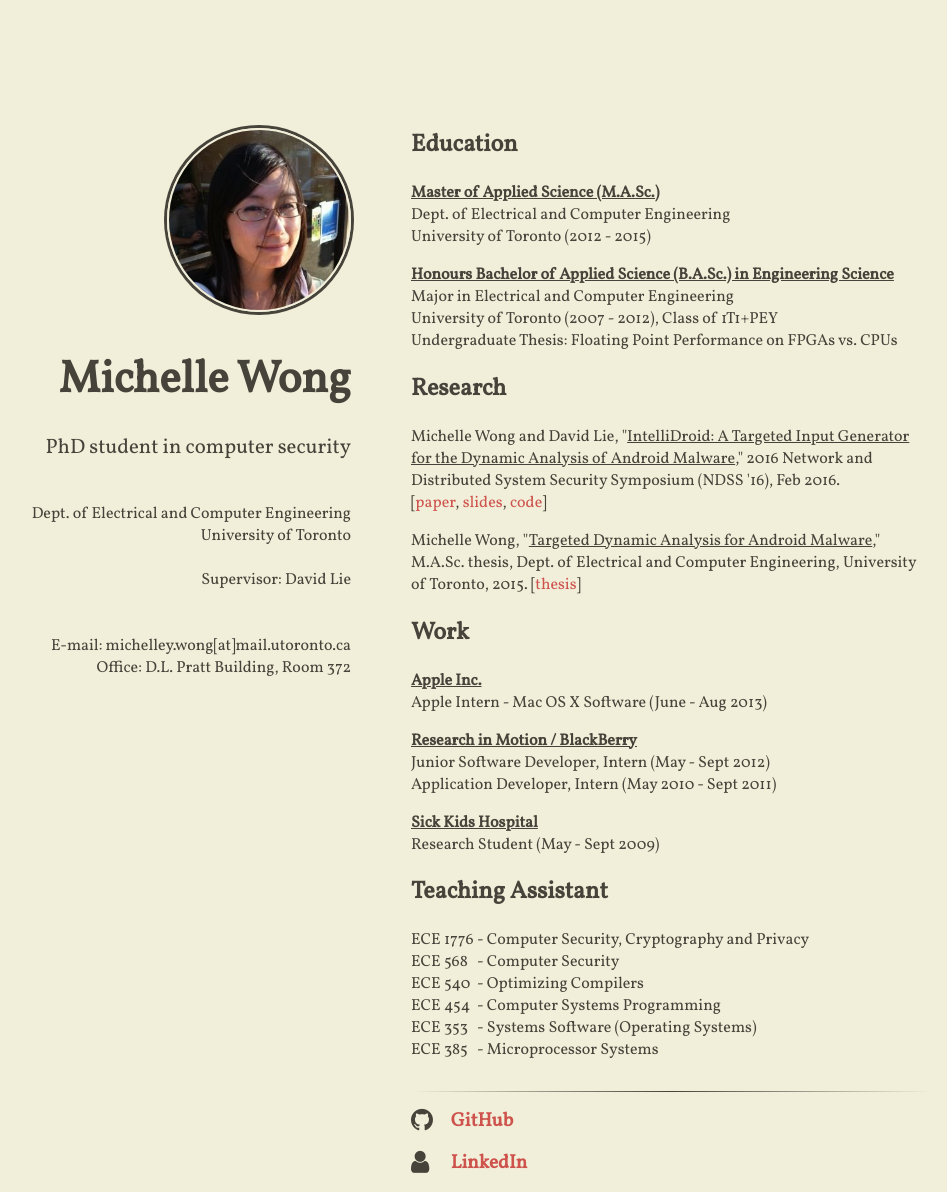
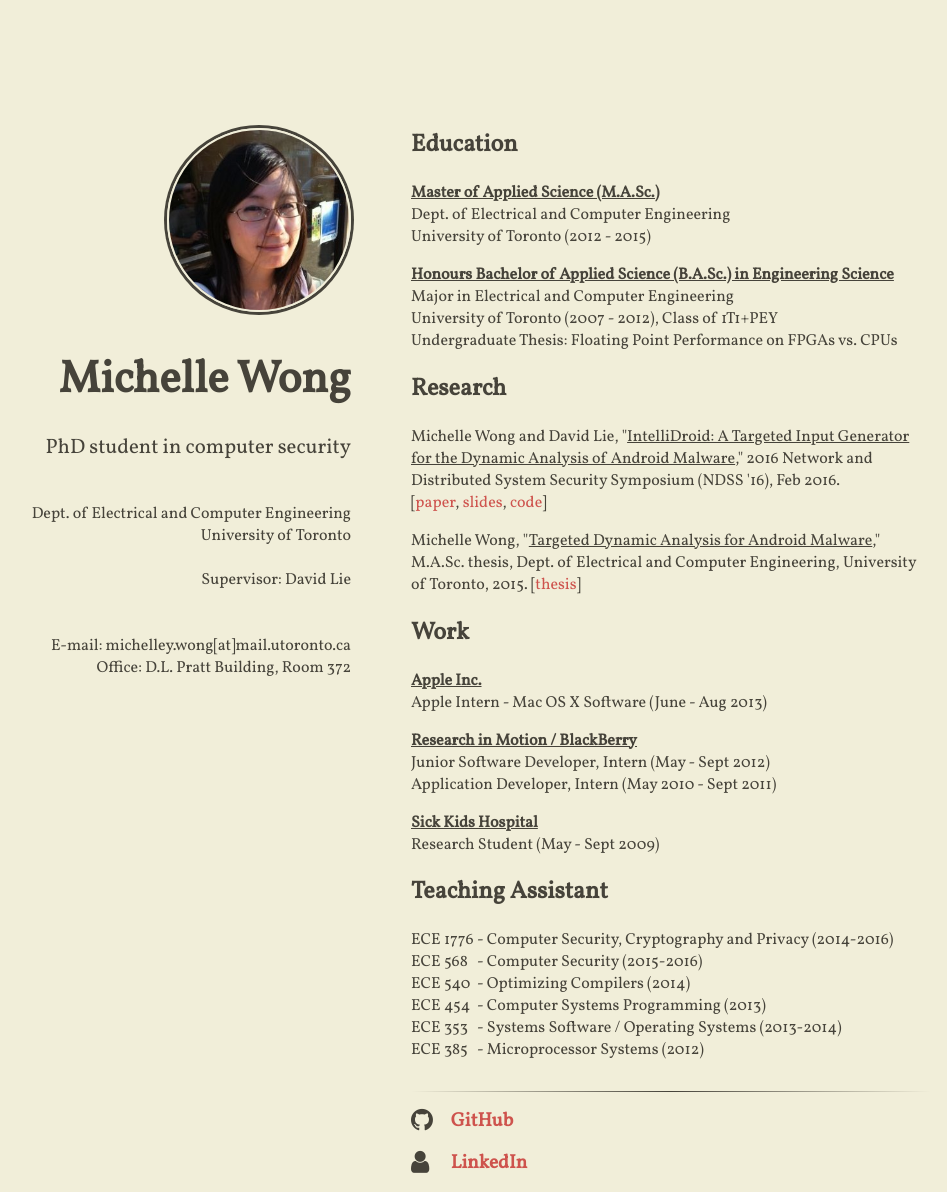
Before and after one commit to miwong/miwong.github.io, a Jekyll site: the page built from index.html, in a window 1280 px wide. Shown: the whole page, without its empty margins (189-1136 px from the left). Built offline with Jekyll 4.4.1, drawn with Linux system fonts in a browser that asks for light colours; nearby versions of some CDN libraries.

Commit message:
Updating TA information

```diff
--- a/_includes/content.html
+++ b/_includes/content.html
@@ -36,12 +36,12 @@
 
 <h2>Teaching Assistant</h2>
 <table class="TATable" border="0">
-    <tr><td nowrap>ECE 1776</td><td>&nbsp;-&nbsp;</td><td>Computer Security, Cryptography and Privacy</td></tr>
-    <tr><td nowrap>ECE 568</td><td>&nbsp;-&nbsp;</td><td>Computer Security</td></tr>
-    <tr><td nowrap>ECE 540</td><td>&nbsp;-&nbsp;</td><td>Optimizing Compilers</td></tr>
-    <tr><td nowrap>ECE 454</td><td>&nbsp;-&nbsp;</td><td>Computer Systems Programming</td></tr>
-    <tr><td nowrap>ECE 353</td><td>&nbsp;-&nbsp;</td><td>Systems Software (Operating Systems)</td></tr>
-    <tr><td nowrap>ECE 385</td><td>&nbsp;-&nbsp;</td><td>Microprocessor Systems</td></tr>
+    <tr><td nowrap>ECE 1776</td><td>&nbsp;-&nbsp;</td><td>Computer Security, Cryptography and Privacy (2014-2016)</td></tr>
+    <tr><td nowrap>ECE 568</td><td>&nbsp;-&nbsp;</td><td>Computer Security (2015-2016)</td></tr>
+    <tr><td nowrap>ECE 540</td><td>&nbsp;-&nbsp;</td><td>Optimizing Compilers (2014)</td></tr>
+    <tr><td nowrap>ECE 454</td><td>&nbsp;-&nbsp;</td><td>Computer Systems Programming (2013)</td></tr>
+    <tr><td nowrap>ECE 353</td><td>&nbsp;-&nbsp;</td><td>Systems Software / Operating Systems (2013-2014)</td></tr>
+    <tr><td nowrap>ECE 385</td><td>&nbsp;-&nbsp;</td><td>Microprocessor Systems (2012)</td></tr>
 </table><br>
 
 <hr />
```
